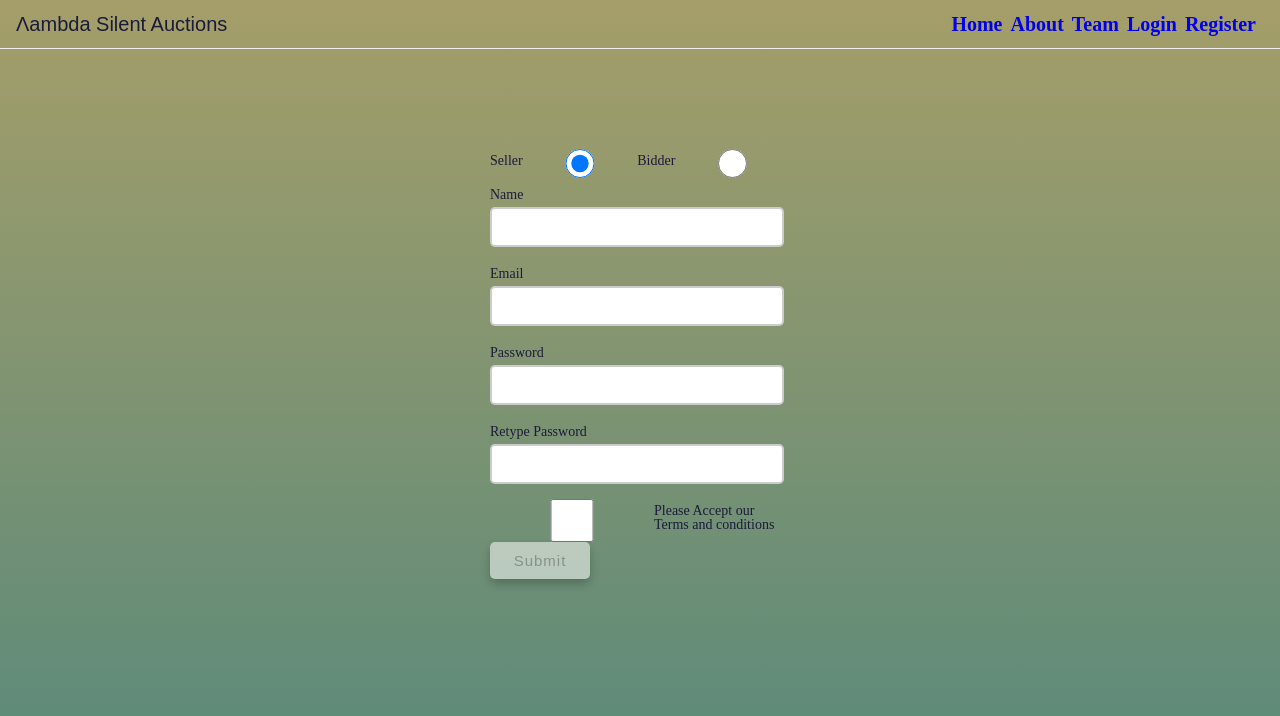
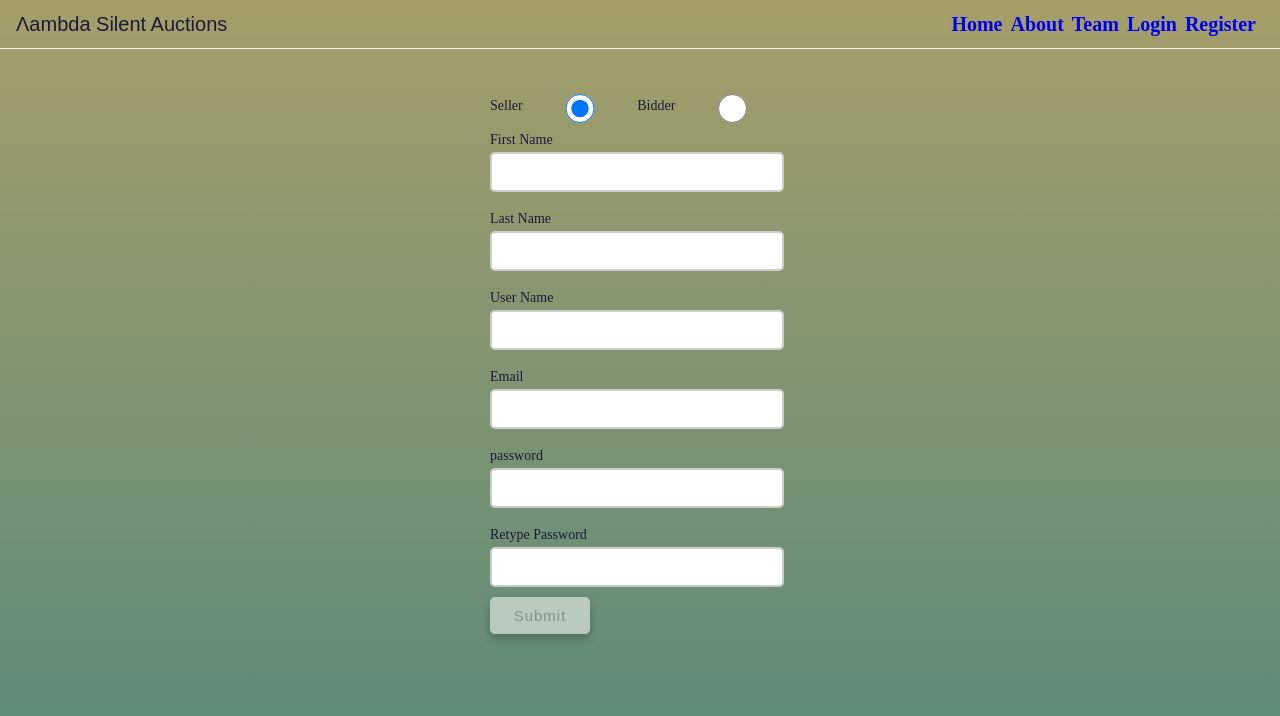
Before and after one commit to Nandhini-Madan/SilentAuction, a React (Create React App) app: page /Register in a window 1280 px wide. Shown: the top 716 px of the page. Built offline with nearby package versions, Linux system fonts and the light colour scheme; no server answers.

Commit message:
fixed Registration

```diff
--- a/src/components/Registeration.js
+++ b/src/components/Registeration.js
@@ -5,134 +5,144 @@ import * as yup from "yup";
 const Registeration = props => {
     //Initial state
     const defaultState = {
-        Name: "",
-        Email: "",
-        Password: "",
-        Retype_Password: "",
-        UserType: "seller",
-        Terms: false
+        firstName: "",
+        lastName: "",
+        email: "",
+        username: "",
+        password: "",
+        retype_password: "",
+        type: "seller",
+        //terms: false
     }
     // Form Schema
     const FormSchema = yup.object().shape({
-        UserType: yup.string().notRequired(),
-        Name: yup.string().required("Please Enter Your Name").min(2, "This is not your real name"),
-        Email: yup.string().email().required("Please Enter email"),
-        Password: yup.string().required("Please enter a password") .matches(
+        type: yup.string().notRequired(),
+        firstName: yup.string().required("Please Enter Your first Name").min(2, "This is not your real name"),
+        lastName: yup.string().required("please enter LAstname"),
+        username: yup.string().required("Please Enter Your Name").min(8, "This is not your real name"),
+        email: yup.string().email().required("Please Enter email"),
+        password: yup.string().required("Please enter a password").matches(
             /^.*(?=.{8,})((?=.*[!@#$%^&*()\-_=+{};:,<.>]){1})(?=.*\d)((?=.*[a-z]){1})((?=.*[A-Z]){1}).*$/,
-            "Password must contain at least 8 characters, one uppercase, one number and one special case character"
+            "Password must contain at least 8 characters, one uppercase, one lowercase,one number and one special case character"
         ),
-        Retype_Password: yup
+        retype_password: yup
             .string()
             .required("Please confirm your password")
-            .when("Password", {
-                is: Password => (Password && Password.length > 0 ? true : false),
-                then: yup.string().oneOf([yup.ref("Password")], "Password doesn't match")
+            .when("password", {
+                is: password => (FormState.password === FormState.retype_password ? true : false),
+                then: yup.string().oneOf([yup.ref("password")], "Password doesn't match")
             }),
-        Terms: yup.boolean().oneOf([true], 'please accept out terms')
+        terms: yup.boolean().oneOf([true], 'please accept out terms')
     })
     const [FormState, SetFormState] = useState(defaultState);
-    const [Error, Seterror] = useState({ ...defaultState });
-    const [Disablebutton, SetDisablebutton] = useState(true);
-    //Validation
-    // const validate=(event)=>{
-    //   event.persist();
-    //   yup
-    //   .reach(FormSchema,event.target.name)
-    //   .validate(event.target.value)
-    //   .then(valid=> { Seterror({...Error,[event.target.name]:""})})
-    //   .catch(err=> { Seterror({...Error,[event.target.name]:err.Error[0]})})
-
-    const inputChange = event => {
-        event.persist();
-        const value = event.target.value;
-
-        yup.reach(FormSchema, event.target.name)
+    const [Error, Seterror] = useState({ ...defaultState, terms: "" });
+    const [Disablebutton, SetDisablebutton] = useState(true); const inputChange = event => {
+        if (event.target.type === 'checkbox') {
+            console.log("checkbox", event.target.checked);
+            SetFormState({
+                ...FormState, [event.target.name]: event.target.checked
+            })
+        } else {
+            SetFormState({
+                ...FormState,
+                [event.target.name]: event.target.value
+            })
+        } const value = event.target.type === "checkbox" ? event.target.checked : event.target.value; event.persist(); yup.reach(FormSchema, event.target.name)
             .validate(value)
             .then(
                 valid => {
                     Seterror({ ...Error, [event.target.name]: "" })
-                }
-
-            )
+                })
             .catch(
                 err => {
                     console.log("Previous", err.errors[0]);
                     //  console.log("Error",err.Error);
                     Seterror({ ...Error, [event.target.name]: err.errors[0] })
-                }
-
-            )
-
-
-        SetFormState({
-            ...FormState,
-            [event.target.name]: event.target.value
                 })
-
-        console.log(FormState);
+        //      const handleChange = e => {        //  }        console.log("Previous State", FormState);
     }
     useEffect(() => {
         FormSchema.isValid(FormState)
             .then(valid =>
-
-                SetDisablebutton(!valid));
+            //       console.log("useeffect valid",valid)
+            //   SetDisablebutton(!valid));
+            {
+                if (FormState.username && FormState.firstName && FormState.lastName && FormState.password ) {
+                    SetDisablebutton(false);
+                }
+                else if (FormState.username || FormState.firstName || FormState.lastName || FormState.password ) {
+                    SetDisablebutton(true);
+                }
+            }
+            )
     }, [FormState, FormSchema])
-
-    const SubmitForm = event => {
+       console.log("After", FormState); const SubmitForm = event => {
         event.preventDefault();
         console.log("Formdata", FormState);
-        axios.post("https://reqres.in/api/users", FormState)
+        axios.post("https://silent-auction-kb.herokuapp.com/api/auth/register", FormState)
             .then(() => console.log('Form Submitted'))
             .catch(err => console.log('There was a error in form', err));
     }
     return (
         <div className="formContainer">
-            <form onSubmit={SubmitForm}>
-
-                <div className="RadioContainer">
+            <form onSubmit={SubmitForm}>                <div className="RadioContainer">
                 <label>Seller</label>
-                    <input defaultChecked="Seller" type='radio' name='UserType' onChange={inputChange} data-cy='Seller' value='Seller' />
-
+                <input defaultChecked="Seller" type='radio' name='type' onChange={inputChange} data-cy='Seller' value='Seller' />
                                   <label> Bidder</label>
-                    <input type='radio' name='UserType' onChange={inputChange} data-cy='Bidder' value='Bidder' />
+                <input type='radio' name='type' onChange={inputChange} data-cy='Bidder' value='Bidder' />
             </div>
-
                 <Input
                     type="text"
-                    name="Name"
+                    name="firstName"
                     onChange={inputChange}
-                    value={FormState.Name}
-                    label="Name"
+                    value={FormState.firstName}
+                    label="First Name"
+                    errors={Error}
+                />
+                <Input
+                    type="text"
+                    name="lastName"
+                    onChange={inputChange}
+                    value={FormState.lastName}
+                    label="Last Name"
+                    errors={Error}
+                />
+                <Input
+                    type="text"
+                    name="username"
+                    onChange={inputChange}
+                    value={FormState.username}
+                    label=" User Name"
                     errors={Error}
                 />
                 <Input
                     type="Email"
-                    name="Email"
+                    name="email"
                     onChange={inputChange}
-                    value={FormState.Email}
+                    value={FormState.email}
                     label="Email"
                     errors={Error}
                 />
                 <Input
-                    type="Password"
-                    name="Password"
+                    type="password"
+                    name="password"
                     onChange={inputChange}
-                    value={FormState.Password}
-                    label="Password"
+                    value={FormState.password}
+                    label="password"
                     errors={Error}
                 />
                 <Input
                     type="Password"
-                    name="Retype_Password"
+                    name="retype_password"
                     onChange={inputChange}
-                    value={FormState.Retype_Password}
+                    value={FormState.retype_password}
                     label="Retype Password"
                     errors={Error}
                 />
-                <div className="TermsContainer">
-                <input type="checkbox" name="Terms" onChange={inputChange} value={true} errors={Error} />
+                {/*<div className="TermsContainer">
+                    <input type="checkbox" name="terms" onChange={inputChange} checked={FormState.terms} errors={Error} />
                     <label>Please Accept our Terms and conditions</label>
-                </div>
+            </div>*/}
                 <button disabled={Disablebutton}>Submit</button>
             </form>
         </div>
```
Lines whose indentation alone changed are shown as unchanged.
